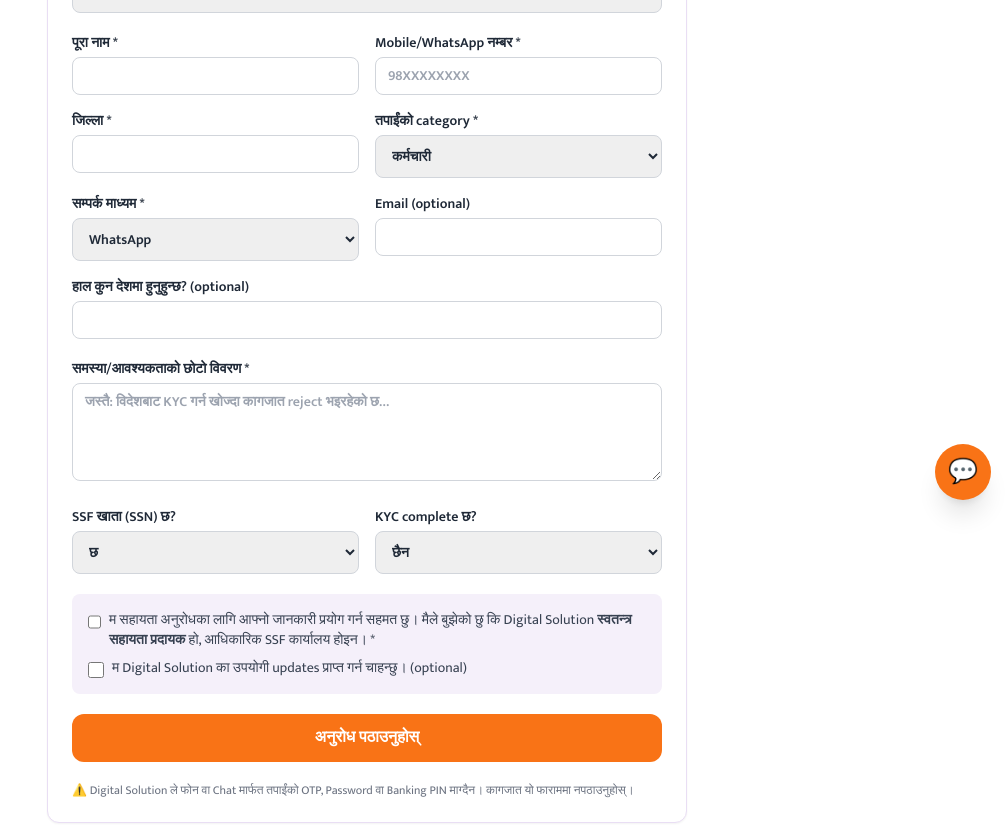
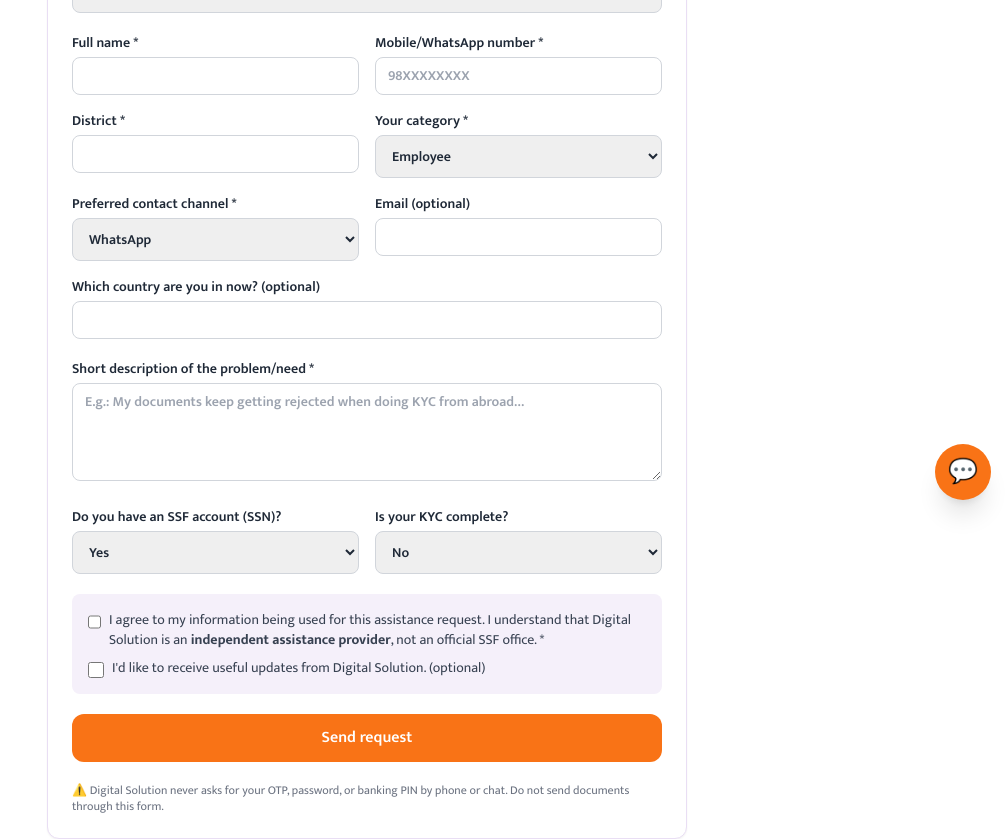
Before and after one commit to digitalsolution2078/SSF-Guide-, a Next.js app: page /en/request in a window 1280 px wide. Shown: the part 280-1119 px from the top of the page, without its empty margins (273-1280 px from the left). Built offline with nearby package versions, Linux system fonts and the light colour scheme.

Commit message:
Make assistance request form fully bilingual
Co-Authored-By: Claude Fable 5 <noreply@anthropic.com>
Claude-Session: https://claude.ai/code/session_01G2BkN6KnLNTgqhFwfrgu3P

```diff
--- a/src/components/lead-form.tsx
+++ b/src/components/lead-form.tsx
@@ -1,36 +1,39 @@
 "use client";
 
 import { useActionState } from "react";
+import { useLocale } from "next-intl";
 import { submitLeadAction, type LeadFormState } from "@/app/actions/submit-lead";
 
 const initialState: LeadFormState = { status: "idle" };
 
 const SERVICES = [
-  { value: "kyc_verification", label: "KYC Verification" },
-  { value: "registration", label: "Registration" },
-  { value: "profile_correction", label: "Profile Correction" },
-  { value: "nominee_update", label: "Nominee Update" },
-  { value: "contribution_problem", label: "Contribution समस्या" },
-  { value: "employer_assistance", label: "Employer Assistance" },
-  { value: "claim_guidance", label: "Claim Guidance" },
-  { value: "other", label: "अन्य" },
+  { value: "kyc_verification", label: "KYC Verification", labelEn: "KYC Verification" },
+  { value: "registration", label: "Registration", labelEn: "Registration" },
+  { value: "profile_correction", label: "Profile Correction", labelEn: "Profile Correction" },
+  { value: "nominee_update", label: "Nominee Update", labelEn: "Nominee Update" },
+  { value: "contribution_problem", label: "Contribution समस्या", labelEn: "Contribution problem" },
+  { value: "employer_assistance", label: "Employer Assistance", labelEn: "Employer Assistance" },
+  { value: "claim_guidance", label: "Claim Guidance", labelEn: "Claim Guidance" },
+  { value: "other", label: "अन्य", labelEn: "Other" },
 ];
 
 const CATEGORIES = [
-  { value: "EMPLOYEE", label: "कर्मचारी" },
-  { value: "EMPLOYER", label: "रोजगारदाता/HR" },
-  { value: "FOREIGN_EMPLOYMENT", label: "वैदेशिक रोजगारी" },
-  { value: "SELF_EMPLOYED", label: "स्वरोजगार" },
-  { value: "INFORMAL_SECTOR", label: "अनौपचारिक क्षेत्र" },
-  { value: "CONTRIBUTOR_BENEFICIARY", label: "योगदानकर्ता/Beneficiary" },
-  { value: "DEPENDENT_FAMILY", label: "परिवार/आश्रित" },
-  { value: "UNSURE", label: "निश्चित छैन" },
+  { value: "EMPLOYEE", label: "कर्मचारी", labelEn: "Employee" },
+  { value: "EMPLOYER", label: "रोजगारदाता/HR", labelEn: "Employer / HR" },
+  { value: "FOREIGN_EMPLOYMENT", label: "वैदेशिक रोजगारी", labelEn: "Foreign employment" },
+  { value: "SELF_EMPLOYED", label: "स्वरोजगार", labelEn: "Self-employed" },
+  { value: "INFORMAL_SECTOR", label: "अनौपचारिक क्षेत्र", labelEn: "Informal sector" },
+  { value: "CONTRIBUTOR_BENEFICIARY", label: "योगदानकर्ता/Beneficiary", labelEn: "Contributor / beneficiary" },
+  { value: "DEPENDENT_FAMILY", label: "परिवार/आश्रित", labelEn: "Family / dependent" },
+  { value: "UNSURE", label: "निश्चित छैन", labelEn: "Not sure" },
 ];
 
 const inputCls =
   "mt-1 w-full rounded-lg border border-gray-300 px-3 py-2 focus:border-primary-500 focus:outline-none focus:ring-2 focus:ring-primary-200";
 
 export function LeadForm({ initialService }: { initialService?: string }) {
+  const locale = useLocale();
+  const isEn = locale === "en";
   const [state, formAction, pending] = useActionState(
     submitLeadAction,
     initialState,
@@ -51,11 +54,11 @@ export function LeadForm({ initialService }: { initialService?: string }) {
       )}
 
       <label className="block text-sm font-semibold text-gray-800">
-        कुन सेवा चाहिन्छ? *
+        {isEn ? "Which service do you need? *" : "कुन सेवा चाहिन्छ? *"}
         <select name="serviceSlug" defaultValue={defaultService} className={inputCls}>
           {SERVICES.map((s) => (
             <option key={s.value} value={s.value}>
-              {s.label}
+              {isEn ? s.labelEn : s.label}
             </option>
           ))}
         </select>
@@ -63,11 +66,11 @@ export function LeadForm({ initialService }: { initialService?: string }) {
 
       <div className="grid grid-cols-1 gap-4 sm:grid-cols-2">
         <label className="block text-sm font-semibold text-gray-800">
-          पूरा नाम *
+          {isEn ? "Full name *" : "पूरा नाम *"}
           <input name="fullName" required minLength={2} className={inputCls} />
         </label>
         <label className="block text-sm font-semibold text-gray-800">
-          Mobile/WhatsApp नम्बर *
+          {isEn ? "Mobile/WhatsApp number *" : "Mobile/WhatsApp नम्बर *"}
           <input
             name="mobile"
             required
@@ -78,21 +81,21 @@ export function LeadForm({ initialService }: { initialService?: string }) {
           />
         </label>
         <label className="block text-sm font-semibold text-gray-800">
-          जिल्ला *
+          {isEn ? "District *" : "जिल्ला *"}
           <input name="district" required className={inputCls} />
         </label>
         <label className="block text-sm font-semibold text-gray-800">
-          तपाईंको category *
+          {isEn ? "Your category *" : "तपाईंको category *"}
           <select name="userCategory" className={inputCls}>
             {CATEGORIES.map((c) => (
               <option key={c.value} value={c.value}>
-                {c.label}
+                {isEn ? c.labelEn : c.label}
               </option>
             ))}
           </select>
         </label>
         <label className="block text-sm font-semibold text-gray-800">
-          सम्पर्क माध्यम *
+          {isEn ? "Preferred contact channel *" : "सम्पर्क माध्यम *"}
           <select name="preferredContact" className={inputCls}>
             <option value="WHATSAPP">WhatsApp</option>
             <option value="PHONE">Phone</option>
@@ -104,38 +107,46 @@ export function LeadForm({ initialService }: { initialService?: string }) {
           <input name="email" type="email" className={inputCls} />
         </label>
         <label className="block text-sm font-semibold text-gray-800 sm:col-span-2">
-          हाल कुन देशमा हुनुहुन्छ? (optional)
+          {isEn
+            ? "Which country are you in now? (optional)"
+            : "हाल कुन देशमा हुनुहुन्छ? (optional)"}
           <input name="currentCountry" className={inputCls} />
         </label>
       </div>
 
       <label className="block text-sm font-semibold text-gray-800">
-        समस्या/आवश्यकताको छोटो विवरण *
+        {isEn
+          ? "Short description of the problem/need *"
+          : "समस्या/आवश्यकताको छोटो विवरण *"}
         <textarea
           name="issueDescription"
           required
           minLength={5}
           rows={4}
           className={inputCls}
-          placeholder="जस्तै: विदेशबाट KYC गर्न खोज्दा कागजात reject भइरहेको छ…"
+          placeholder={
+            isEn
+              ? "E.g.: My documents keep getting rejected when doing KYC from abroad…"
+              : "जस्तै: विदेशबाट KYC गर्न खोज्दा कागजात reject भइरहेको छ…"
+          }
         />
       </label>
 
       <div className="grid grid-cols-1 gap-4 sm:grid-cols-2">
         <label className="block text-sm font-semibold text-gray-800">
-          SSF खाता (SSN) छ?
+          {isEn ? "Do you have an SSF account (SSN)?" : "SSF खाता (SSN) छ?"}
           <select name="hasSSFAccount" className={inputCls}>
-            <option value="yes">छ</option>
-            <option value="no">छैन</option>
-            <option value="unknown">थाहा छैन</option>
+            <option value="yes">{isEn ? "Yes" : "छ"}</option>
+            <option value="no">{isEn ? "No" : "छैन"}</option>
+            <option value="unknown">{isEn ? "Not sure" : "थाहा छैन"}</option>
           </select>
         </label>
         <label className="block text-sm font-semibold text-gray-800">
-          KYC complete छ?
+          {isEn ? "Is your KYC complete?" : "KYC complete छ?"}
           <select name="kycComplete" className={inputCls}>
-            <option value="no">छैन</option>
-            <option value="yes">छ</option>
-            <option value="unknown">थाहा छैन</option>
+            <option value="no">{isEn ? "No" : "छैन"}</option>
+            <option value="yes">{isEn ? "Yes" : "छ"}</option>
+            <option value="unknown">{isEn ? "Not sure" : "थाहा छैन"}</option>
           </select>
         </label>
       </div>
@@ -154,14 +165,29 @@ export function LeadForm({ initialService }: { initialService?: string }) {
         <label className="flex items-start gap-2">
           <input type="checkbox" name="consent" required className="mt-1 h-4 w-4" />
           <span>
-            म सहायता अनुरोधका लागि आफ्नो जानकारी प्रयोग गर्न सहमत छु। मैले बुझेको
-            छु कि Digital Solution <strong>स्वतन्त्र सहायता प्रदायक</strong> हो,
-            आधिकारिक SSF कार्यालय होइन। *
+            {isEn ? (
+              <>
+                I agree to my information being used for this assistance request.
+                I understand that Digital Solution is an{" "}
+                <strong>independent assistance provider</strong>, not an official
+                SSF office. *
+              </>
+            ) : (
+              <>
+                म सहायता अनुरोधका लागि आफ्नो जानकारी प्रयोग गर्न सहमत छु। मैले बुझेको
+                छु कि Digital Solution <strong>स्वतन्त्र सहायता प्रदायक</strong> हो,
+                आधिकारिक SSF कार्यालय होइन। *
+              </>
+            )}
           </span>
         </label>
         <label className="flex items-start gap-2">
           <input type="checkbox" name="marketing" className="mt-1 h-4 w-4" />
-          <span>म Digital Solution का उपयोगी updates प्राप्त गर्न चाहन्छु। (optional)</span>
+          <span>
+            {isEn
+              ? "I'd like to receive useful updates from Digital Solution. (optional)"
+              : "म Digital Solution का उपयोगी updates प्राप्त गर्न चाहन्छु। (optional)"}
+          </span>
         </label>
       </div>
 
@@ -170,12 +196,20 @@ export function LeadForm({ initialService }: { initialService?: string }) {
         disabled={pending}
         className="w-full rounded-xl bg-action-500 py-3 font-semibold text-white hover:bg-action-600 disabled:opacity-60"
       >
-        {pending ? "पठाउँदै…" : "अनुरोध पठाउनुहोस्"}
+        {pending
+          ? isEn
+            ? "Sending…"
+            : "पठाउँदै…"
+          : isEn
+            ? "Send request"
+            : "अनुरोध पठाउनुहोस्"}
       </button>
 
       <p className="text-xs text-gray-500">
-        ⚠️ Digital Solution ले फोन वा Chat मार्फत तपाईंको OTP, Password वा Banking
-        PIN माग्दैन। कागजात यो फाराममा नपठाउनुहोस्।
+        ⚠️{" "}
+        {isEn
+          ? "Digital Solution never asks for your OTP, password, or banking PIN by phone or chat. Do not send documents through this form."
+          : "Digital Solution ले फोन वा Chat मार्फत तपाईंको OTP, Password वा Banking PIN माग्दैन। कागजात यो फाराममा नपठाउनुहोस्।"}
       </p>
     </form>
   );
```
